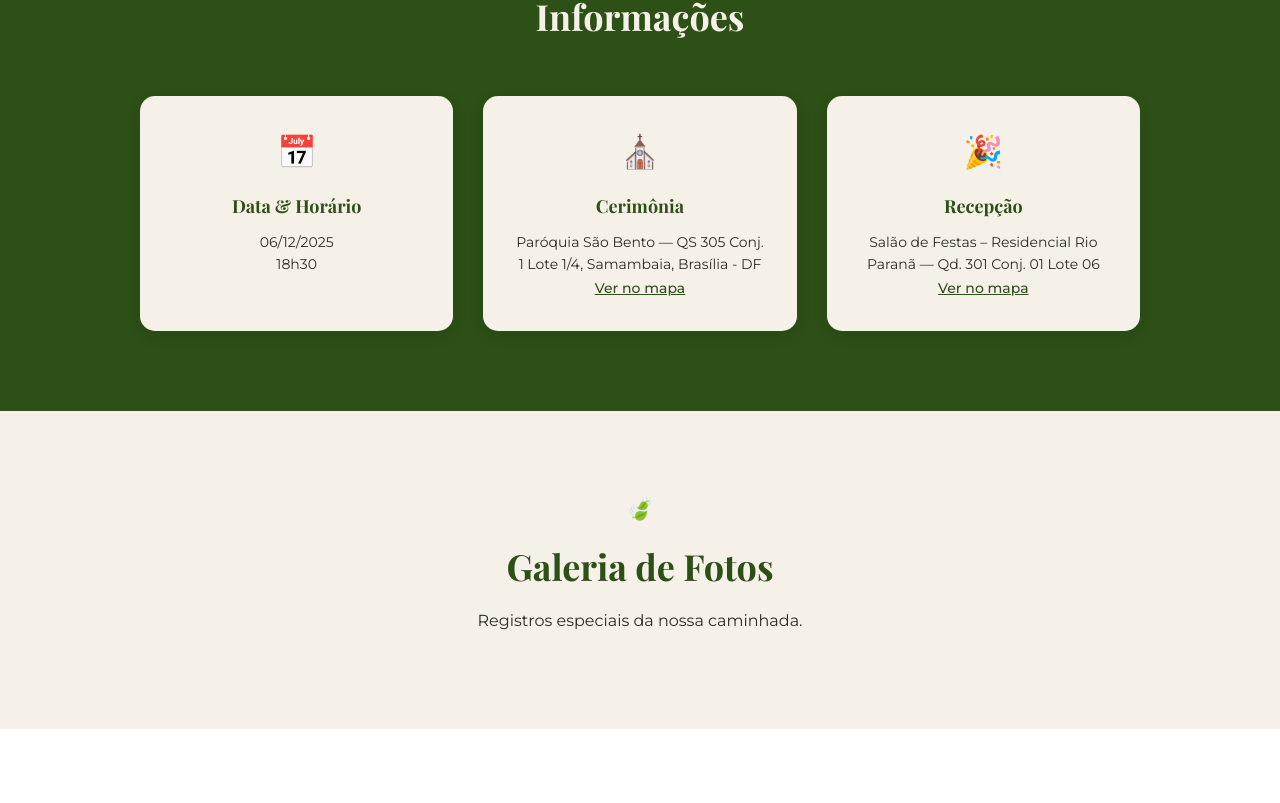
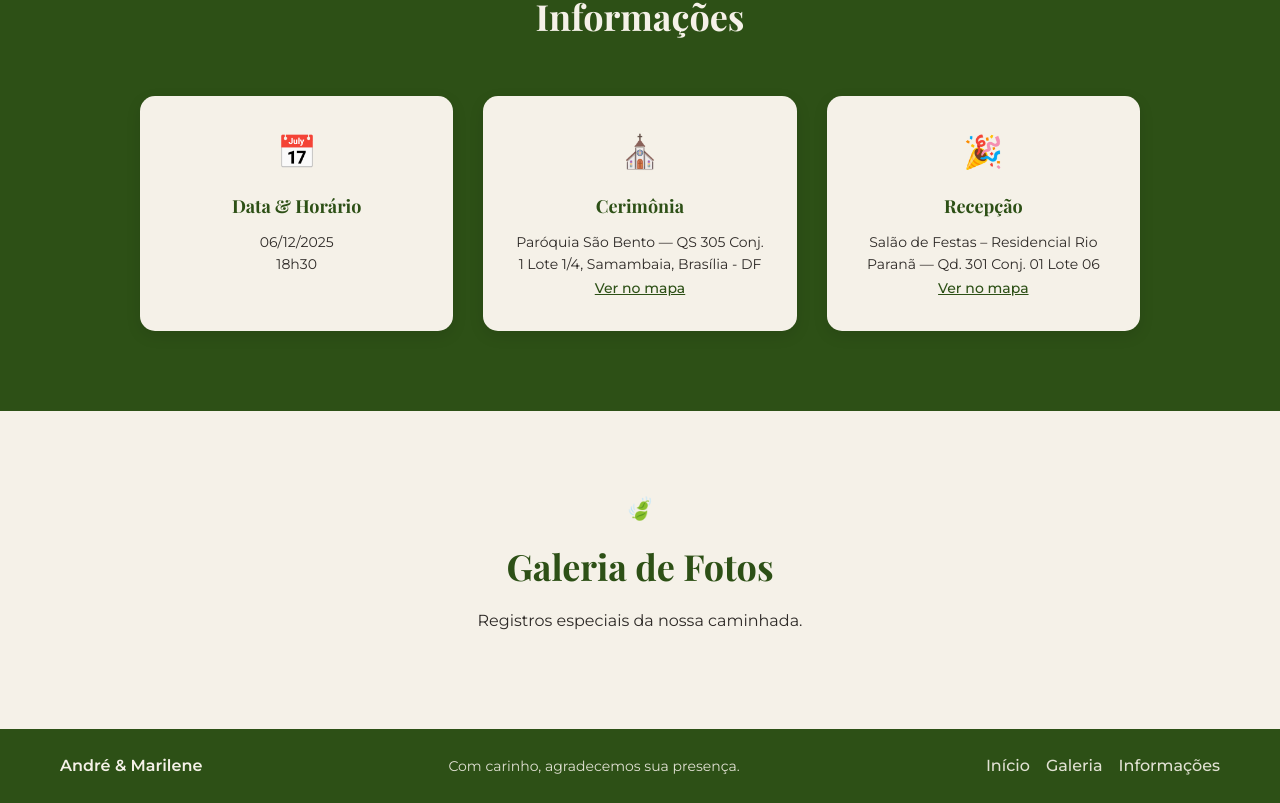
Before and after one commit to lucasst09/am-marriage, a React (Vite) app: page / in a window 1280 px wide. Shown: the part 1870-2673 px from the top of the page. Before the commit the page ends 2599 px from the top, so only its background shows below. Built offline with nearby package versions, Linux system fonts and the light colour scheme; a web font is replaced by a local one.

Commit message:
feat(admin): add photo removal functionality and footer section
- Implement removePhotoAt function to delete photos by index
- Add footer section with navigation links and styling
- Update photo card styling and add remove button in admin view

```diff
--- a/src/App.jsx
+++ b/src/App.jsx
@@ -13,6 +13,10 @@ function App() {
     setStoryPhotos(prev => [...prev, ...photos]);
   };
 
+  const removePhotoAt = (index) => {
+    setStoryPhotos(prev => prev.filter((_, i) => i !== index));
+  };
+
   return (
     <>
       {currentPage === 'home' && (
@@ -20,7 +24,7 @@ function App() {
       )}
       {currentPage === 'presentes' && <GiftsPage onNavigate={setCurrentPage} />}
       {currentPage === 'admin' && (
-        <AdminPage onAddPhotos={addPhotos} storyPhotos={storyPhotos} />
+        <AdminPage onAddPhotos={addPhotos} onRemovePhoto={removePhotoAt} storyPhotos={storyPhotos} />
       )}
       {currentPage === 'home' && (
         <button
--- a/src/css/weddingSite/WeddingSite.css
+++ b/src/css/weddingSite/WeddingSite.css
@@ -214,8 +214,33 @@ a {
   gap: 16px;
 }
 
+.gallery-photo-card {
+  aspect-ratio: 4 / 3;
+  width: 100%;
+  overflow: hidden;
+  border-radius: 12px;
+  background: #fff;
+}
+
+.gallery-photo-card img {
+  width: 100%;
+  height: 100%;
+  object-fit: cover;
+  display: block;
+  box-shadow: 0 4px 10px rgba(0,0,0,0.08);
+}
+
+.story-photo-card {
+  aspect-ratio: 4 / 3;
+  width: 100%;
+  overflow: hidden;
+  border-radius: 12px;
+}
+
 .story-photo-card img {
-  box-shadow: 0 4px 10px rgba(0,0,0,0.08);
+  width: 100%;
+  height: 100%;
+  object-fit: cover;
 }
 
 /* Info Section */
@@ -586,3 +611,42 @@ a {
     grid-template-columns: 1fr;
   }
 }
+
+/* Footer */
+.footer {
+  background: var(--dark-green);
+  color: var(--text-light);
+  padding: 24px 0;
+}
+
+.footer .container {
+  display: flex;
+  justify-content: space-between;
+  align-items: center;
+  gap: 12px;
+  flex-wrap: wrap;
+}
+
+.footer-brand {
+  font-weight: 600;
+}
+
+.footer-text {
+  font-size: 14px;
+  opacity: 0.9;
+}
+
+.footer-links {
+  display: flex;
+  gap: 16px;
+}
+
+.footer-links a {
+  color: var(--text-light);
+  opacity: 0.9;
+}
+
+.footer-links a:hover {
+  opacity: 1;
+  text-decoration: underline;
+}
--- a/src/view/AdminPage.jsx
+++ b/src/view/AdminPage.jsx
@@ -2,7 +2,7 @@ import { useState, useEffect } from "react";
 import { obterTodasConfirmacoes, limparTodasConfirmacoes, mockData } from "../data/mockData.js";
 import "../css/weddingSite/WeddingSite.css";
 
-export default function AdminPage({ onAddPhotos, storyPhotos }) {
+export default function AdminPage({ onAddPhotos, storyPhotos, onRemovePhoto }) {
   const [confirmacoes, setConfirmacoes] = useState({});
   const [senha, setSenha] = useState("");
   const [autenticado, setAutenticado] = useState(false);
@@ -289,8 +289,23 @@ export default function AdminPage({ onAddPhotos, storyPhotos }) {
 
           <div className="gallery-grid" style={{ marginTop: 16 }}>
             {storyPhotos.map((p, idx) => (
-              <div key={idx} className="gallery-photo-card" style={{ display: 'grid', gap: 8 }}>
-                <img src={p.url} alt={`Foto ${idx + 1}`} style={{ width: '100%', borderRadius: 12 }} />
+              <div key={idx} className="gallery-photo-card" style={{ position: 'relative' }}>
+                <img src={p.url} alt={`Foto ${idx + 1}`} />
+                <button
+                  className="btn"
+                  onClick={() => onRemovePhoto && onRemovePhoto(idx)}
+                  style={{
+                    position: 'absolute',
+                    top: '8px',
+                    right: '8px',
+                    backgroundColor: '#dc3545',
+                    padding: '6px 10px',
+                    fontSize: '12px'
+                  }}
+                  title="Remover esta foto"
+                >
+                  Remover
+                </button>
               </div>
             ))}
           </div>
--- a/src/view/WeddingSite.jsx
+++ b/src/view/WeddingSite.jsx
@@ -319,6 +319,19 @@ export default function WeddingSite({ onNavigate, storyPhotos }) {
         </div>
       </section>
 
+      {/* Rodapé */}
+      <footer id="footer" className="footer">
+        <div className="container">
+          <div className="footer-brand">André & Marilene</div>
+          <p className="footer-text">Com carinho, agradecemos sua presença.</p>
+          <div className="footer-links">
+            <a href="#home">Início</a>
+            <a href="#gallery">Galeria</a>
+            <a href="#info">Informações</a>
+          </div>
+        </div>
+      </footer>
+
       {/* Modal */}
       {open && (
         <div className="modal" onClick={handleModalClick}>
```
